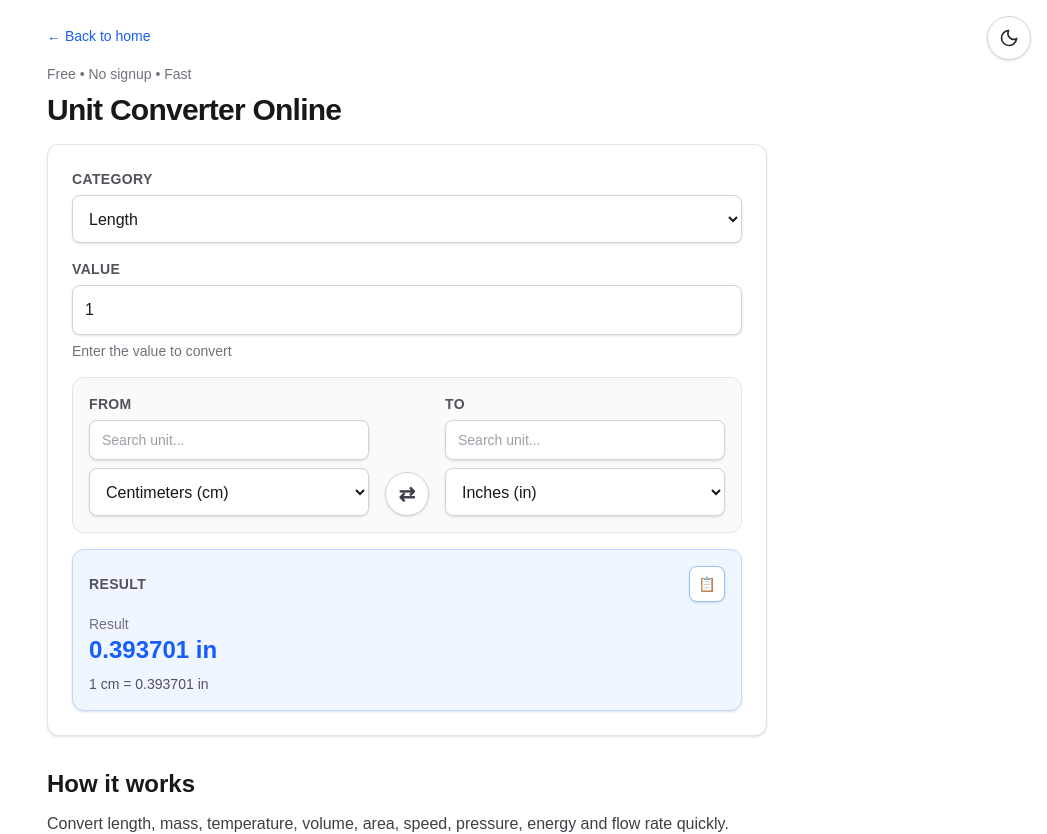
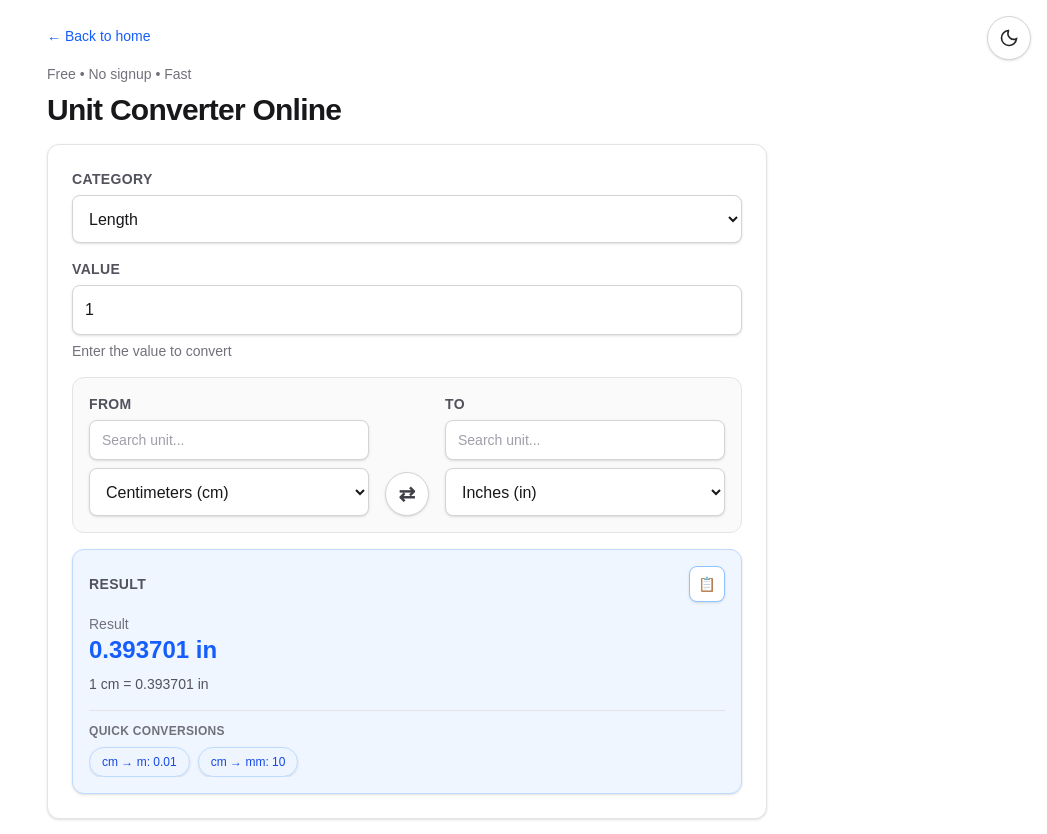
Before and after one commit to elpablo/calcolafacile, a Next.js app: page /en/cm-to-inches in a window 1280 px wide. Shown: the top 834 px of the page, without its empty margins (233-1280 px from the left). Built offline with nearby package versions, Linux system fonts and the light colour scheme.

Commit message:
Add quick conversion feature to unit converter with localization support

```diff
--- a/src/components/tools/unit-converter/UnitConverterCore.js
+++ b/src/components/tools/unit-converter/UnitConverterCore.js
@@ -13,12 +13,93 @@ const searchInputClass =
 const labelClass =
     "mb-1.5 block text-sm font-semibold uppercase tracking-wide text-zinc-600 dark:text-zinc-300";
 
+const quickConversionTargets = {
+    length: {
+        cm: ["in", "m", "mm"],
+        m: ["ft", "cm", "km"],
+        km: ["mi", "m", "nmi"],
+        in: ["cm", "ft", "mm"],
+        ft: ["m", "in", "yd"],
+        mi: ["km", "m", "nmi"],
+    },
+    mass: {
+        g: ["oz", "kg", "mg"],
+        kg: ["lb", "g", "oz"],
+        oz: ["g", "lb", "kg"],
+        lb: ["kg", "oz", "g"],
+        t: ["kg", "lb"],
+    },
+    temperature: {
+        C: ["F", "K"],
+        F: ["C", "K"],
+        K: ["C", "F"],
+    },
+    volume: {
+        L: ["gal", "mL", "m3"],
+        mL: ["L", "floz", "tsp"],
+        gal: ["L", "bbl", "m3"],
+        bbl: ["gal", "m3", "L"],
+        m3: ["L", "bbl", "gal"],
+        scf: ["m3", "Mscf", "MMscf"],
+        MMscf: ["Mscf", "scf", "m3"],
+    },
+    area: {
+        m2: ["ft2", "cm2", "ha"],
+        km2: ["m2", "ha", "acre"],
+        ft2: ["m2", "in2", "yd2"],
+        acre: ["ha", "m2", "ft2"],
+        ha: ["acre", "m2", "km2"],
+    },
+    speed: {
+        kmh: ["mph", "mps", "kt"],
+        mph: ["kmh", "mps", "kt"],
+        mps: ["kmh", "mph", "fps"],
+        kt: ["kmh", "mph", "mps"],
+    },
+    pressure: {
+        bar: ["psi", "kPa", "atm"],
+        psi: ["bar", "kPa", "MPa"],
+        kPa: ["bar", "psi", "Pa"],
+        MPa: ["bar", "psi", "kPa"],
+        atm: ["bar", "psi", "kPa"],
+    },
+    energy: {
+        J: ["kJ", "Wh", "BTU"],
+        kJ: ["J", "MJ", "BTU"],
+        MJ: ["kWh", "BTU", "GJ"],
+        GJ: ["MJ", "MMBtu", "kWh"],
+        Wh: ["J", "kWh", "BTU"],
+        kWh: ["MJ", "BTU", "Wh"],
+        BTU: ["kWh", "J", "MMBtu"],
+        MMBtu: ["GJ", "MJ", "kWh"],
+    },
+    flow: {
+        Lmin: ["Ls", "m3h", "m3d"],
+        Ls: ["Lmin", "m3h", "m3d"],
+        m3h: ["Lmin", "m3d", "bpd"],
+        m3d: ["m3h", "bpd", "MMscfd"],
+        bpd: ["m3d", "m3h", "Lmin"],
+        scfd: ["Mscfd", "MMscfd", "m3d"],
+        Mscfd: ["scfd", "MMscfd", "m3d"],
+        MMscfd: ["Mscfd", "scfd", "m3d"],
+    },
+};
+
 function getCategoryLabel(categoryKey, labels) {
     return labels.categories[categoryKey] || categoryKey;
 }
 
 function getUnitLabel(categoryKey, unitKey, labels) {
     return labels.units?.[categoryKey]?.[unitKey] || unitKey;
+}
+
+function getQuickConversionTargets(categoryKey, fromUnit, toUnit) {
+    const categorySuggestions = quickConversionTargets[categoryKey] || {};
+    const suggestedTargets = categorySuggestions[fromUnit] || [];
+
+    return suggestedTargets.filter(
+        (unitKey) => unitKey !== toUnit && unitCategories[categoryKey]?.units?.[unitKey]
+    );
 }
 
 function getMatchingUnitKeys(categoryKey, unitKeys, labels, query) {
@@ -162,6 +243,8 @@ export default function UnitConverterCore({
         [numericAmount, categoryKey, fromUnit, toUnit]
     );
 
+    const quickTargets = getQuickConversionTargets(categoryKey, fromUnit, toUnit);
+
     const handleCategoryChange = (nextCategoryKey) => {
         const nextUnits = Object.keys(unitCategories[nextCategoryKey].units);
         setCategoryKey(nextCategoryKey);
@@ -175,6 +258,11 @@ export default function UnitConverterCore({
         setFromUnit(toUnit);
         setToUnit(fromUnit);
         setFromSearch("");
+        setToSearch("");
+    };
+
+    const applyQuickConversion = (targetUnit) => {
+        setToUnit(targetUnit);
         setToSearch("");
     };
 
@@ -326,6 +414,33 @@ export default function UnitConverterCore({
                         {formatNumber(result, locale)} {toUnit}
                     </p>
                 )}
+
+                {isValid && quickTargets.length > 0 && (
+                    <div className="mt-4 border-t border-zinc-200 pt-3 dark:border-zinc-700">
+                        <p className="mb-2 text-xs font-semibold uppercase tracking-wide text-zinc-500 dark:text-zinc-400">
+                            {labels.quickConversionsTitle || (lang === "it" ? "Conversioni rapide" : "Quick conversions")}
+                        </p>
+                        <div className="flex flex-wrap gap-2">
+                            {quickTargets.map((targetUnit) => {
+                                const quickResult = convertValue(numericAmount, categoryKey, fromUnit, targetUnit);
+
+                                return (
+                                    <button
+                                        key={targetUnit}
+                                        type="button"
+                                        onClick={() =>
+                                            applyQuickConversion(targetUnit)
+                                        }
+                                        className="rounded-full border border-blue-200 bg-blue-50/80 px-3 py-1.5 text-xs font-medium text-blue-700 shadow-sm transition hover:border-blue-300 hover:bg-blue-100 dark:border-blue-900/60 dark:bg-blue-950/30 dark:text-blue-100 dark:hover:border-blue-700 dark:hover:bg-blue-900/40"
+                                    >
+                                        {fromUnit} → {targetUnit}:{" "}
+                                        {formatNumber(quickResult, locale)}
+                                    </button>
+                                );
+                            })}
+                        </div>
+                    </div>
+                )}
             </ResultBox>
         </ToolLayout>
     );
--- a/src/locales/tools/unitConverter.en.js
+++ b/src/locales/tools/unitConverter.en.js
@@ -53,6 +53,7 @@ const unitConverterEn = {
         searchFromUnit: "Search source unit",
         searchToUnit: "Search target unit",
         noUnitsFound: "No units found",
+        quickConversionsTitle: "Quick conversions",
         errors: {
             invalidNumber: "Enter a valid numeric value.",
         },
--- a/src/locales/tools/unitConverter.it.js
+++ b/src/locales/tools/unitConverter.it.js
@@ -61,6 +61,7 @@ const unitConverterIt = {
         searchFromUnit: "Cerca unità di partenza",
         searchToUnit: "Cerca unità di destinazione",
         noUnitsFound: "Nessuna unità trovata",
+        quickConversionsTitle: "Conversioni rapide",
         errors: {
             invalidNumber: "Inserisci un valore numerico valido.",
         },
@@ -106,7 +107,7 @@ const unitConverterIt = {
                 L: "Litri (L)",
                 tsp: "Cucchiaini USA (tsp)",
                 tbsp: "Cucchiai USA (tbsp)",
-                cup: "Cup USA",
+                cup: "Tazze USA",
                 floz: "Once fluide USA",
                 pt: "Pinte USA (pt)",
                 qt: "Quarti USA (qt)",
```
